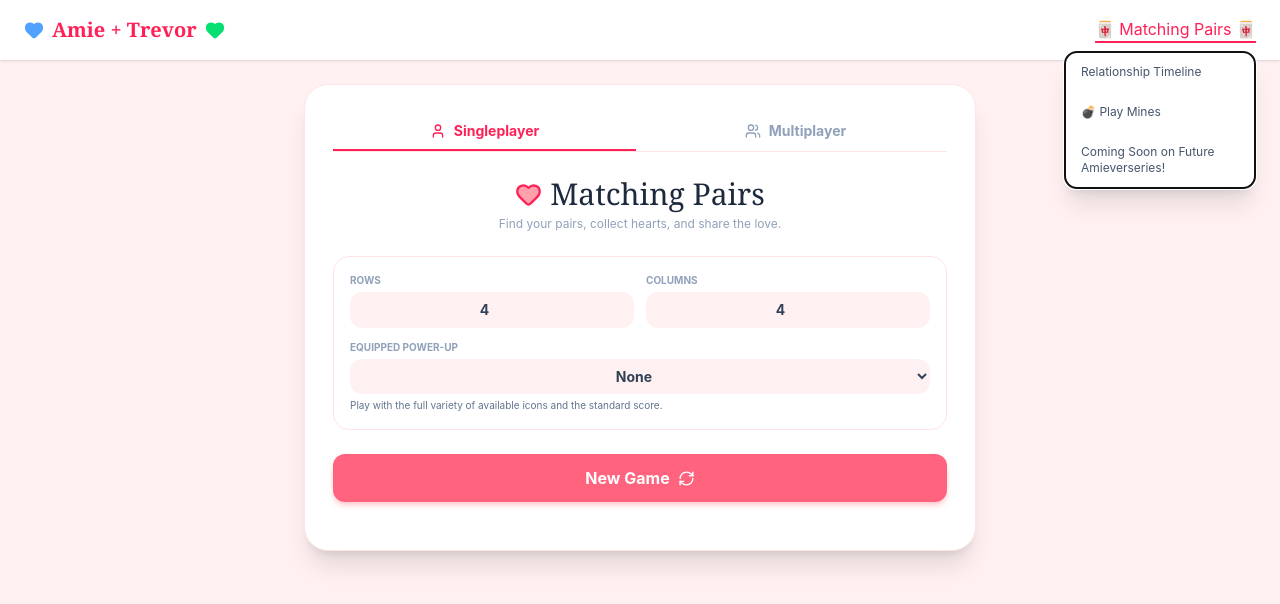
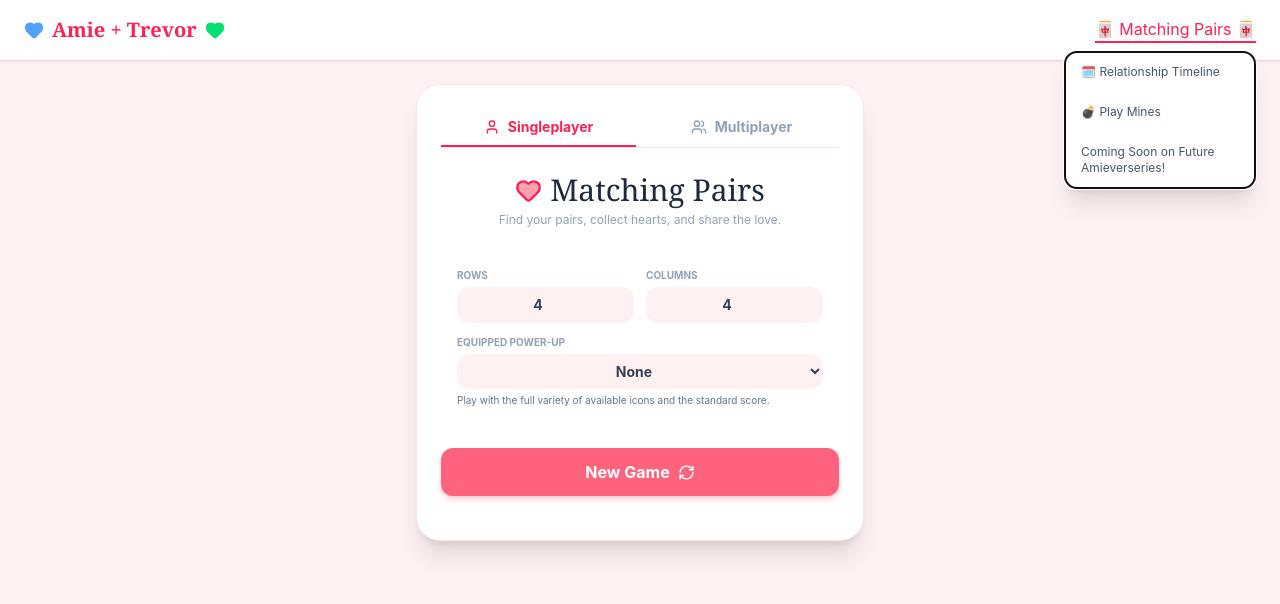
Before and after one commit to 4treess/amie, a React (Vite) app: page /matching-pairs in a window 1280 px wide. Both pictures are taken after a click on the button "🀄 Matching Pairs 🀄". Shown: the top 604 px of the page. Built offline with nearby package versions, Linux system fonts and the light colour scheme.

Commit message:
few more visual changes

```diff
--- a/src/MatchingPairs.jsx
+++ b/src/MatchingPairs.jsx
@@ -422,7 +422,7 @@ const MatchingPairs = () => {
                   to="/"
                   className={`block px-4 py-3 text-xs ${active ? 'bg-rose-50 text-rose-600' : 'text-slate-600'}`}
                 >
-                  Relationship Timeline
+                  🗓️ Relationship Timeline
                 </Link>
               )}
             </MenuItem>
@@ -447,7 +447,7 @@ const MatchingPairs = () => {
         </Menu>
       </nav>
 
-      <main className="mx-auto mt-6 max-w-2xl rounded-3xl border border-rose-100 bg-white p-5 text-slate-700 shadow-xl sm:p-7">
+      <main className="max-w-md mx-auto p-6 bg-white rounded-3xl shadow-xl border border-rose-100 font-sans text-slate-700 mt-6">
 
         <div className="mb-6 flex gap-2 border-b border-rose-100">
           <button
@@ -528,7 +528,7 @@ const MatchingPairs = () => {
             )}
 
             {gameStatus === 'Lobby' && (
-              <section className="mb-6 rounded-2xl border border-rose-100 bg-white">
+              <section className="mb-6 rounded-2xl bg-white">
                 <div className="grid grid-cols-2 gap-3 p-4">
                   <label className="text-[10px] font-bold uppercase text-slate-400">
                     Rows
--- a/src/Mines.jsx
+++ b/src/Mines.jsx
@@ -569,7 +569,7 @@ const Mines = () => {
                   to="/"
                   className={`block px-4 py-3 text-xs ${active ? 'bg-rose-50 text-rose-600' : 'text-slate-600'}`}
                 >
-                  Relationship Timeline
+                  🗓️ Relationship Timeline
                 </Link>
               )}
             </MenuItem>
--- a/src/RelationshipTimeline.jsx
+++ b/src/RelationshipTimeline.jsx
@@ -190,7 +190,7 @@ const fetchEvents = async () => {
           <Heart size={20} className="text-blue-400 fill-blue-400" /> Amie + Trevor <Heart size={20} className="text-green-400 fill-green-400" />
         </h1>
         <Menu as="div" className="relative">
-          <MenuButton className="text-rose-500 border-b-2 border-rose-500 hover:scale-105">Timeline</MenuButton>
+          <MenuButton className="text-rose-500 border-b-2 border-rose-500 hover:scale-105">🗓️ Timeline 🗓️</MenuButton>
           <MenuItems className="absolute right-0 mt-2 w-48 bg-white border border-rose-100 shadow-xl rounded-xl overflow-hidden z-50 hover:scale-105">
             <MenuItem>
                 {({ active }) => (
```
